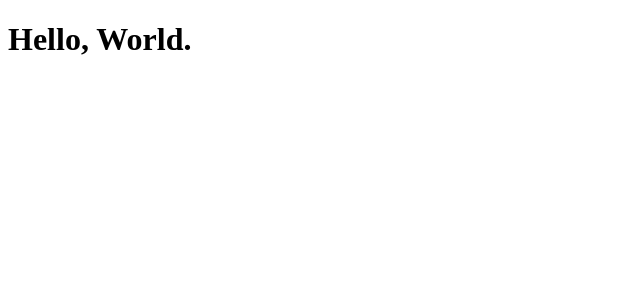
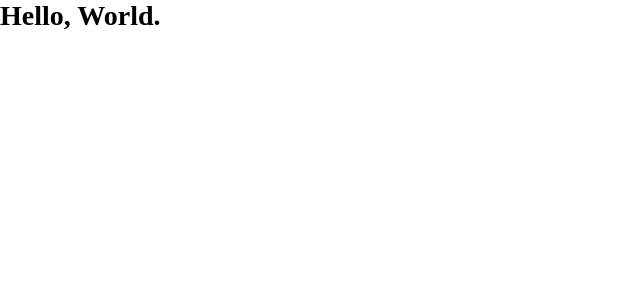
Before and after one commit to GuilhermeCSales/money-application, a React (Create React App) app: page / in a window 1280 px wide. Shown: the top 300 px of the page, without its empty margins (0-640 px from the left). Built offline with nearby package versions, Linux system fonts and the light colour scheme.

Commit message:
global styles created

```diff
--- a/public/index.html
+++ b/public/index.html
@@ -3,6 +3,7 @@
   <head>
     <meta charset="utf-8" />
     <meta name="viewport" content="width=device-width, initial-scale=1" />
+    <link rel="shortcut icon" href="favicon.png" type="image/png" />
     <title>Money</title>
   </head>
   <body>
--- a/src/App.tsx
+++ b/src/App.tsx
@@ -1,6 +1,9 @@
+import { GlobalStyle } from "./styles/global";
+
 export function App() {
   return (
     <div className="App">
+      <GlobalStyle />
       <h1>Hello, World.</h1>
     </div>
   );
--- /dev/null
+++ b/src/styles/global.ts
@@ -0,0 +1,43 @@
+import { createGlobalStyle } from "styled-components";
+
+export const GlobalStyle = createGlobalStyle`
+    :root {
+        --background: #E5E5E5;
+        --red: #F7685B;
+        --blue: #109CF1;
+        --blue-light: #74B5DD;
+        --text-title: #334D6E;
+        --text-body: #90A0B7;
+        --shape: #ffffff;
+    }
+
+    * {
+        margin: 0;
+        padding: 0;
+        box-sizing: border-box;
+    }
+
+    html {
+        @media (min-width: 1080px) {
+            font-size: 93.75%;
+        }
+
+        @media (min-width: 720px){
+            font-size: 87.5%;
+        }
+    }
+
+    body {
+        background-color: var(--background-color);
+        -webkit-font-smoothing: antialiased;
+    }
+
+    button {
+        cursor: pointer;
+    }
+
+    [disabled] {
+        opacity: 0.6;
+        cursor: not-allowed;
+    }
+`;
```
